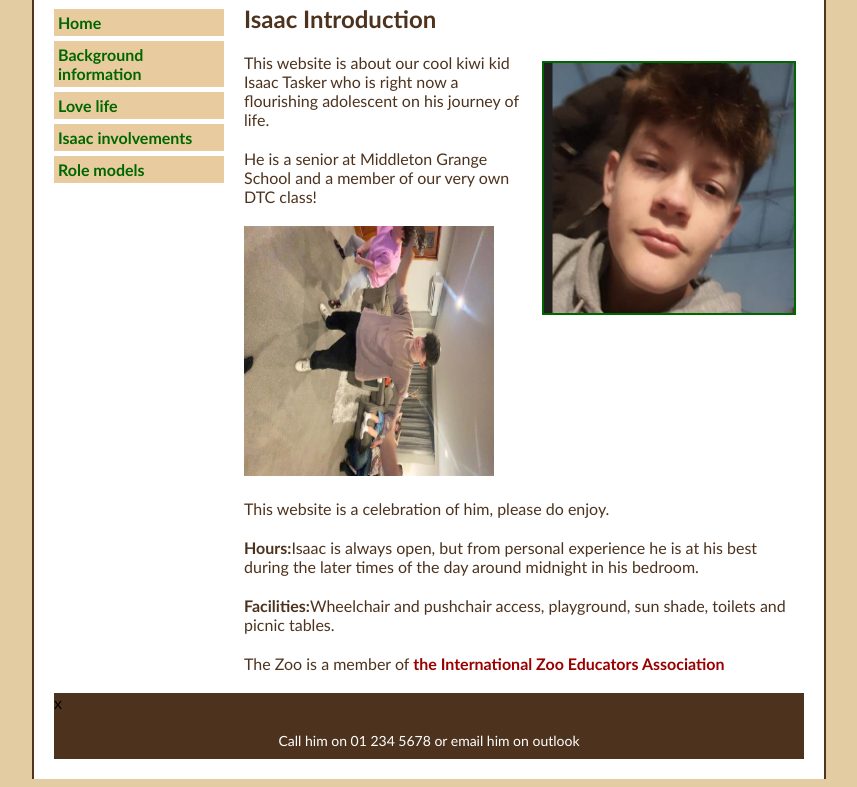
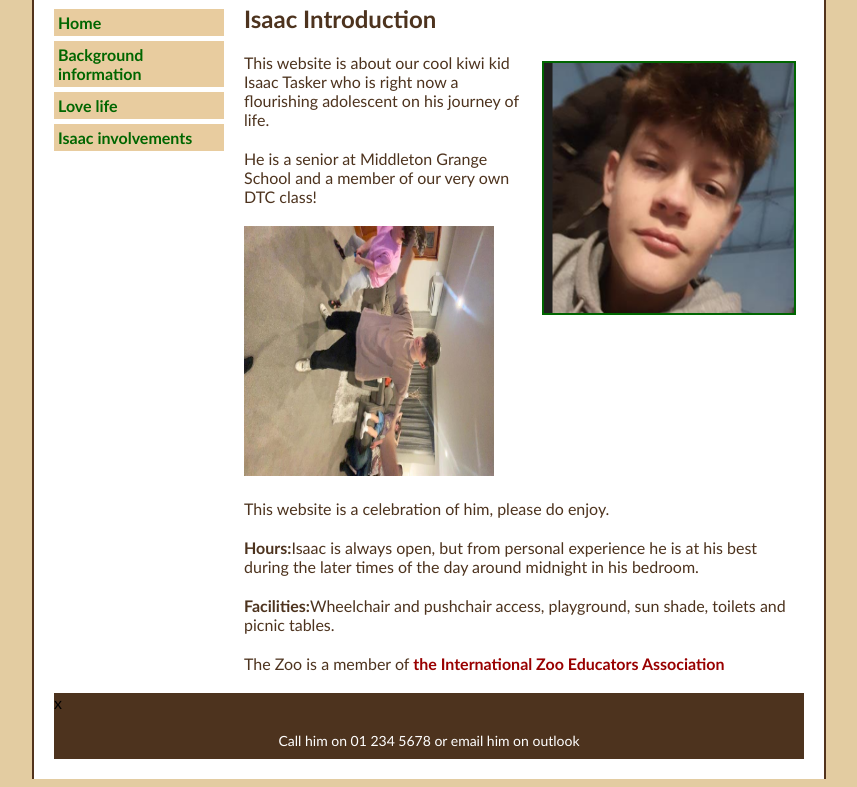
Before and after one commit to Fredread1/isaac_website, a plain HTML site: page index.html in a window 1280 px wide. Shown: the part 162-949 px from the top of the page, without its empty margins (211-1068 px from the left). Drawn offline with Linux system fonts and the light colour scheme.

Commit message:
Add files via upload

```diff
--- a/index.html
+++ b/index.html
@@ -20,7 +20,7 @@
                     <li><a href="Background_information.html">Background information</a></li>
                     <li><a href="Love_life.html">Love life</a></li>
                     <li><a href="Isaac_involvements.html">Isaac involvements</a></li>
-                    <li><a href="Role_models.html">Role models</a></li>
+
 
                 </ul>
             </div>
```
